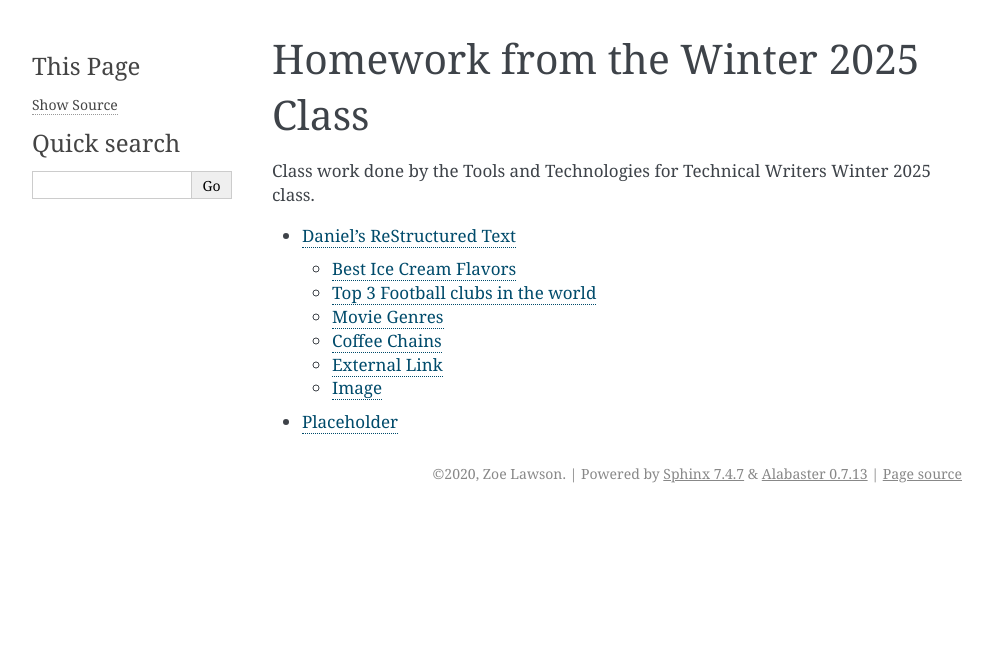
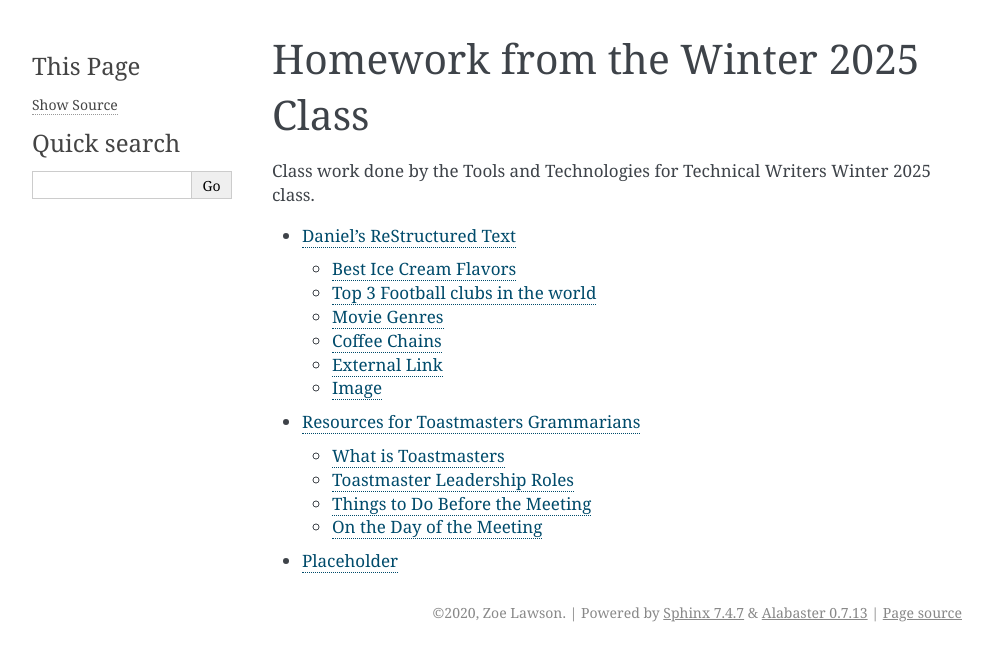
Before and after one commit to ZoeLawson/mcc_read_the_docs, a Sphinx documentation site: the page built from docs/winter2025.rst, in a window 1280 px wide. Shown: the top 661 px of the page, without its empty margins (148-1141 px from the left). Built offline with Sphinx 7.4.7, drawn with Linux system fonts in a browser that asks for light colours; pages that are not in the unit, such as notebooks, are missing from menus; some of the changed lines change nothing that is shown.

Commit message:
anna's homework

```diff
--- /dev/null
+++ b/docs/Winter2025/AnnaHolt.rst
@@ -0,0 +1,97 @@
+.. toctree::
+:maxdepth: 2
+
+.. image:: logo.png
+
+Resources for Toastmasters Grammarians
+**************************************
+
+What is Toastmasters
+++++++++++++++++++++
+
+Toastmasters is an international non-profit founded in 1924 in Santa Ana, CA by Dr. Ralph Smedley. Originally designed to empower socially anxious employees in an era before leadership training became commonplace, the club has grown since then to an international presence. As of 2024, the club boasts over 300,000 members across 14,000 clubs in 149 countries.
+
+The typical Toastmasters club meets weekly or biweekly for two hours. Members choose a set of personal goals aligning with one of six core professional development tracts:
+
+- Dynamic Leadership
+- Engaging Humor
+- Motivational Strategies
+- Persuasive Influence
+- Presentation Mastery
+
+Each tract has five levels, expected to take between 3-6 months each to complete, within it. The core progression of a Toastmaster is to complete a series of guided speeches that teach key elements of presentation and oratory such as effective use of audience engagement, body language, and the types and purposes of different speech styles.
+
+Toastmaster Leadership Roles
+++++++++++++++++++++++++++++
+
+Each Toastmaster club has six key officer roles for those aspiring to learn team management and leadership skills via service.
+
+However, for those in the intermediate stages wanting to dip their toes into leadership on a smaller scale? There are also several individual meeting roles that members can sign up for at each meeting. These roles include:
+
++-------------------------------+-------------------------------------------------------------------------------------------------------------------------------------------------+
+| Meeting Role                  | Brief Description of the Meeting Role Duties                                                                                                    |
++===============================+=================================================================================================================================================+
+| Toastmaster of the Day        | Runs the overall meeting                                                                                                                        |
++-------------------------------+-------------------------------------------------------------------------------------------------------------------------------------------------+
+| Table Topics Master           | Comes up with Table Topics and runs the impromptu speeches                                                                                      |
++-------------------------------+-------------------------------------------------------------------------------------------------------------------------------------------------+
+| Timer                         | Keeps the overall meeting on time and provides time cues for speakers                                                                           |
++-------------------------------+-------------------------------------------------------------------------------------------------------------------------------------------------+
+| Evaluator                     | Evaluate one or more individual speakers and provide personalized feedback on their speeches                                                    |
++-------------------------------+-------------------------------------------------------------------------------------------------------------------------------------------------+
+| Jokemaster                    | Opens the meeting with a light-hearted joke (usually from some other source)                                                                    |
++-------------------------------+-------------------------------------------------------------------------------------------------------------------------------------------------+
+| Grammarian                    | Helps club members improve their vocabulary by selecting a Word of the Day and noting excellent turns-of-phrase and wordings during the meeting |
++-------------------------------+-------------------------------------------------------------------------------------------------------------------------------------------------+
+| Ah-Counter                    | Records the usage of filler words during a meeting.                                                                                             |
++-------------------------------+-------------------------------------------------------------------------------------------------------------------------------------------------+
+
+One of the more beginner-friendly possible roles is that of the Grammarian. As noted, the Grammarian's primary role is to select a word of the day, keep track of its usage by members, and note any particularly interesting rhetorical turns of phrase among those members speaking during the evening. In many clubs, this role is also combined with the role of Ah-Counter, and so the most important first step after selecting a date to act as Grammarian is to determine whether the duties of the Ah-Counter are also included within the Grammarian's role!
+
+Things to Do Before the Meeting
++++++++++++++++++++++++++++++++
+
+1. Keep in Touch!
+
+The Grammarian speaks for less than ten minutes total given a typical one-to-two hour meeting! *The majority of the work is actually completed before the meeting starts.* The most important duty, of course, is to confirm the date of service. Each club will handle this differently, but most clubs will have some form of online sign-up. After signing up, it is good to also send a brief email to the Toastmaster for the evening who will be leading the overall meeting. Confirm they recognize your name and know the role you will be serving. It is also a good idea to ask if there is any particular theme for the meeting. This can help with selecting the Word of the Day (see below.)
+
+2. Select the Word of the Day
+
+The Grammarian has full control over what the word of the day will be. However, there are some best practices recommended when selecting a word.
+
+ 1. Try to match the word of the day to the overall meeting theme. This will make it easier for shy members - and those who struggle to think on their feet - to use the word extemporaneously!
+
+ 2. Make sure to listen to the pronunciation of the word online. You will need to be the first to say it at the meeting.
+
+ 3. Select a word of no more than two to three syllables. These are easier to remember and to speak aloud, especially for those who may stammer or use many filler words.
+
+ 4. Select a word at around a 9th or 10th grade reading level. Some of the best speeches in history have been written at around this reading level. For instance, Martin Luther King's "I Have a Dream" speech was written at this reading level, and it is widely considered one of the world's foremost examples of gravitas still comprehensible by diverse audiences.
+
+ 5. Make use of one of the many random word generators online such as:
+
+	 - `Random word generator`_.
+	 - `Word counter`_.
+	 - You can also browse Pinterest_. Search terms such as "beautiful words" or "word of the day" will provide many inspirational words to pin.
+
+.. _`Random word generator`: https://randomwordgenerator.com/
+.. _`Word counter`: https://wordcounter.net/random-word-generator
+.. _Pinterest: https://pinterest.com/
+
+ 6. Download helpful templates from Toastmasters online. The organization itself has pre-built templates for tracking both uses of the Word of the Day and Ah-Counting (if that is part of the Grammarians role for the day.
+
+On the Day of the Meeting
++++++++++++++++++++++++++
+
+**First off all, relax!** Doing the prep work above really is the majority of the work for the Grammarian. On the day of the meeting, be prepared to be introduced roughly third or fourth in the meeting order (typically after the Toastmaster for the evening introduces the Jokemaster and the Timer for the evening.)
+
+You can follow the suggested script, or you can offer a little personal flare. What led that Word of the Day to speak to you? Does it fit the theme? Introduce it. Use it in a sentence. If it is an online meeting, also drop the word and the definition in the chat.
+
+From then on, tracking is made simple by using the pre-made templates above. Count each use of the Word of the Day, record it on the tracker, and note the speaker's name. If also acting as Ah-Counter, use the separate tracker to count each filler word such as "ah," "um," or "like."
+
+*Tip: you only need to count during formal parts of the evening.* This typically includes the scheduled speakers, table topics speakers, and their evaluators. Keep both a running total of usages of filler words, but also count by each speaker.
+
+If any particular words or phrases stand out during the prepared speeches, note these down as well on the appropriate places in the template.
+
+When called upon at the end of the meeting by the Toastmaster, report your findings. At minimum, report the total number of uses of the Word of the Day across all speakers and the total number of filler words across all speakers. Many clubs will also report by individual speaker totals, to help members improve. It is appropriate and kind to ask each prepared speech speaker for the evening if they would like their individual totals for feedback provided. Follow their lead!
+
+Once this report is given, the duties end for most clubs. Some clubs, however, will ask leaders to email their templates to the club's minute taker for tracking over time. Ask your own club if you have questions!
--- a/docs/winter2025.rst
+++ b/docs/winter2025.rst
@@ -8,4 +8,5 @@ Class work done by the Tools and Technologies for Technical Writers Winter 2025
    :maxdepth: 2
 
    Winter2025/DanielBrann
+   Winter2025/AnnaHolt
    Winter2025/placeholder
```
Also changed, not shown: docs/Winter2025/logo.png (added).
